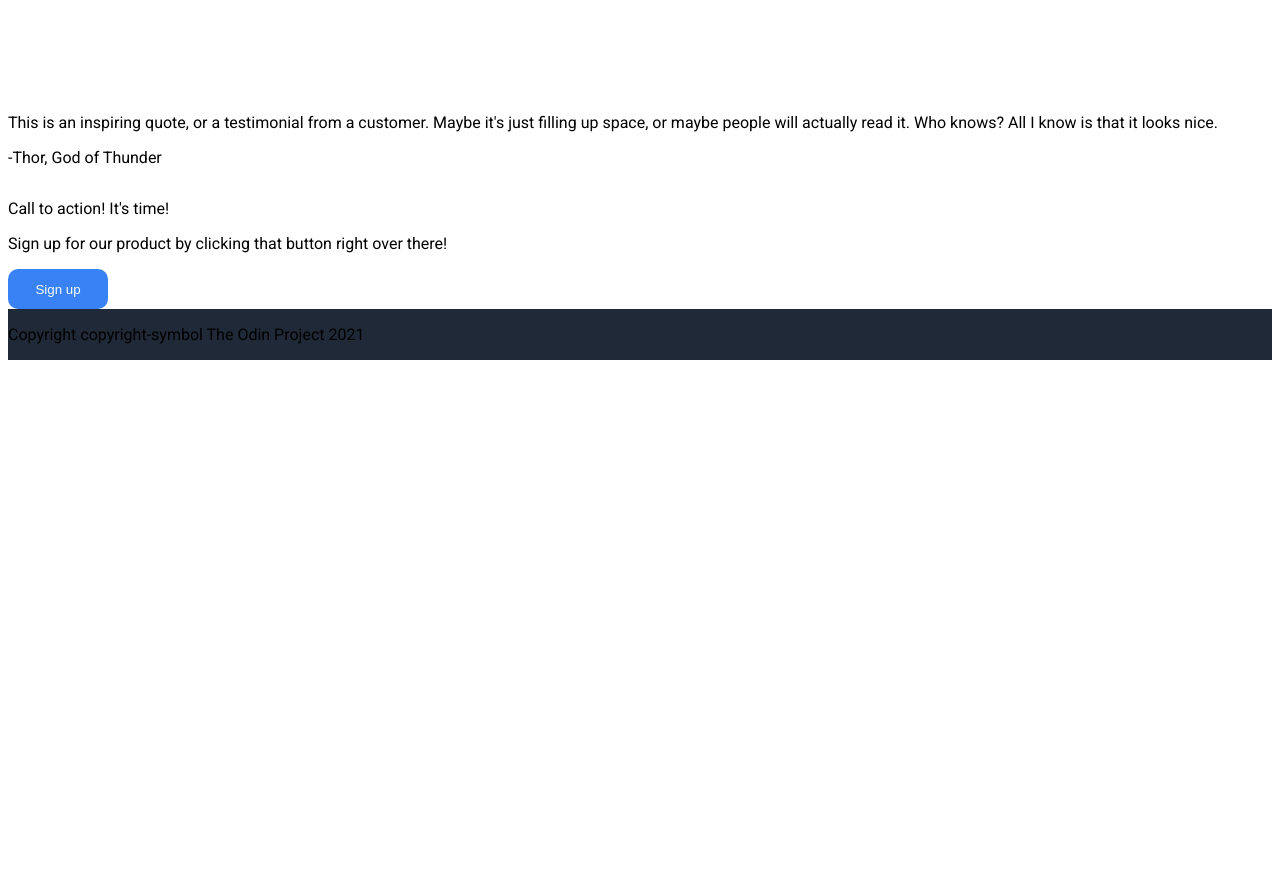
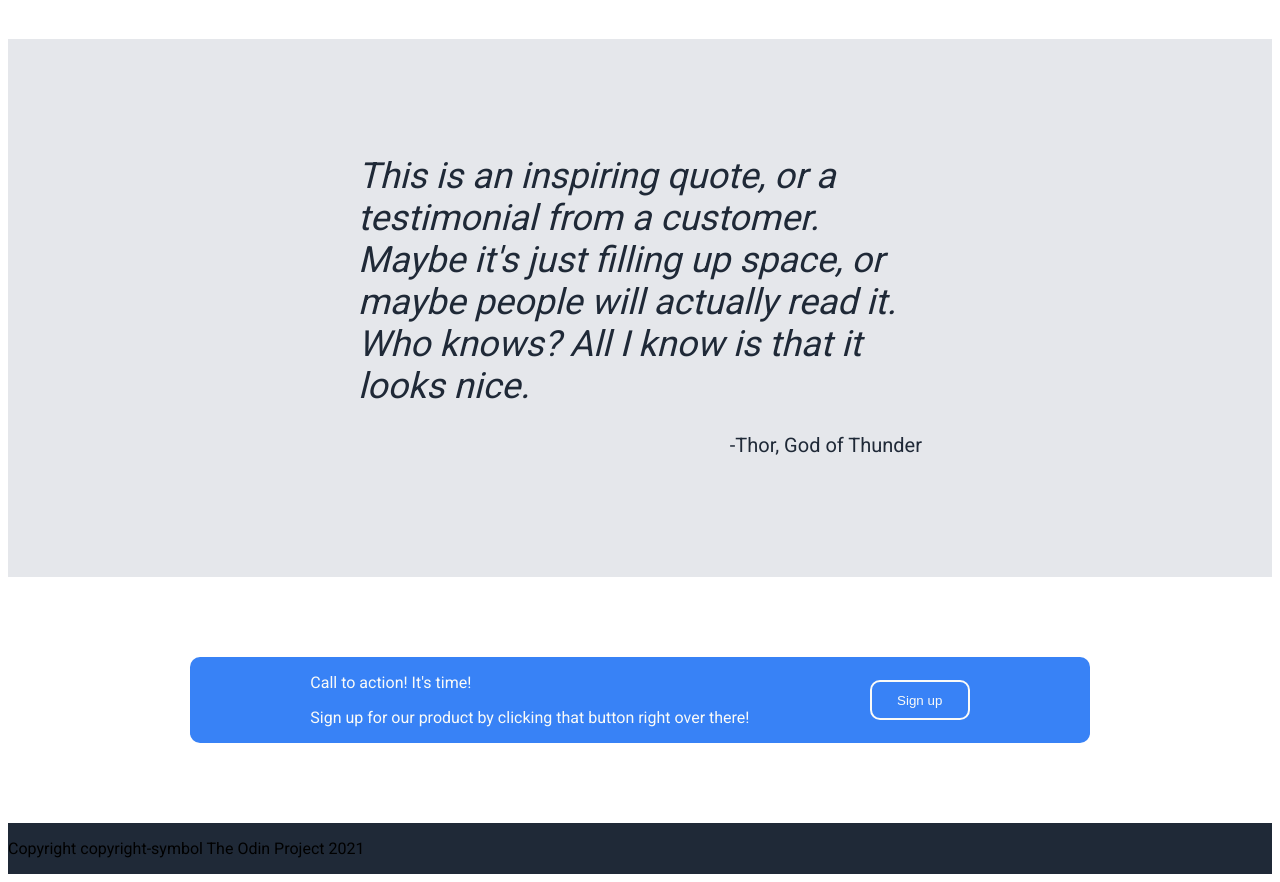
Before and after one commit to jodin22/odin-landing-page, a plain HTML site: page index.html in a window 1280 px wide. Shown: the part 1044-1926 px from the top of the page. Before the commit the page ends 1412 px from the top, so only its background shows below. Drawn offline with Linux system fonts and the light colour scheme.

Commit message:
Edit index and style with lots of comments - header and sections 1 to 4 are almost done - work in progress

```diff
--- a/index.html
+++ b/index.html
@@ -59,12 +59,14 @@
             <div class="quote">
                 <p>This is an inspiring quote, or a testimonial from a customer. Maybe it's just filling up space, or maybe
                 people will actually read it. Who knows? All I know is that it looks nice.</p>
-                <p>-Thor, God of Thunder</p>
+                <p class="quote-second">-Thor, God of Thunder</p>
             </div>
 
             <div class="call-action">
-                <p>Call to action! It's time!</p>
-                <p>Sign up for our product by clicking that button right over there!</p>
+                <div class="call-action-top">
+                    <p>Call to action! It's time!</p>
+                    <p>Sign up for our product by clicking that button right over there!</p>
+                </div>
                 <button>Sign up</button>
             </div>
 
--- a/style.css
+++ b/style.css
@@ -10,10 +10,16 @@
     color: #F9FAF8;
 }
 
+.header p {
+    margin-left: -45px;
+    padding: 0px;
+}
+
 ul {  /*unordered list becomes its own container so the links will be shown as a row */
     display: flex;
     list-style-type: none;
     gap: 18px;
+    margin-right: -45px;
 }
 
 li {
@@ -27,10 +33,10 @@ a {
 
 .container {  /* this contains all the sections below the header */
     display: flex;
-    flex-direction: column; /* each section will be on top of each other. each section will then be styled as a row
+    flex-direction: column; /* each section will be stacked on top of each. each section will then be styled as a row
     or as a column as needed */
     flex: 1 1 auto; /* this will make each section grow/shrink equally to fill up the
-    available space */
+    available space downward since the direction is column */
     font-family: Roboto, sans-serif;
 }
 
@@ -50,15 +56,27 @@ a {
     width: 350px;
 }
 
+/* .left-side {  this shows the same result as above. i thought maybe doing it this way, the bolded p and subtext p
+    would be closer together.
+    display: flex;
+    flex-direction: column;
+    row-gap: 15px; this doesn't reduce the space between the bolded p and the smaller p
+    width: 350px;
+    flex: none;  this doesn't do anything about the space between bolded p and smaller p
+} */
+
+
 .left-side .main {
     font-size: 48px;
     color: #F9FAF8;
     font-weight: 800;
+    margin-bottom: -10px; /*this makes the bold p and subtext p closer together */
 }
 
 .left-side .secondary {
     font-size: 18px;
     color: #E5E7EB;
+    justify-content: flex-start;
 }
 
 button {
@@ -103,9 +121,53 @@ button {
 }
 
 .card img {
-    flex: 1 1 auto;
+    flex: 1 1 auto;  /* this will make each section grow/shrink equally to fill up the
+    available space downward since the above .card is using direction column. by using flex: 1 1 auto, it will
+    make the cards/text uniform where if the image grows, the text is always at the bottom of the card. this was a tip
+    from the typical use cases from mdn flexbox */
     border-radius: 14px;
     border: 4px solid #3882F6;
+}
+
+.quote {
+    display: flex; /* this makes it flex in a row across the page. then i added a width to constrain the block of text,
+    but it stopped going across the page and only went up to the width. justify-content: center doesn't center it across the
+    page; only inside the width. */
+    flex-wrap: wrap;
+    /*width: 600px; don't use this b/c it creates a box around the quote and the color only is inside the box. need the
+    color to go across the whole div */
+    padding: 80px 350px 100px 350px; /* use this instead to shrink the content b/c the padding will push the text into
+    the center more */
+    justify-content: flex-end;
+    margin: auto; /* this centers the text*/
+    background-color: #E5E7EB;
+    font-size: 36px;
+    font-style: italic;
+    color: #1F2937;
+
+}
+
+.quote-second {
+    margin-top: -10px;
+    font-size: 20px;
+    font-style: normal;
+}
+
+.call-action {  /* the container has each section stacked as a column. then inside each section, it is using either row
+    or continuing as a column. here it is row. */
+    display: flex;
+    align-items: center;
+    justify-content: space-evenly;
+    width: 900px; /* to constrain the width so it isn't across the whole screen */
+    background-color: #3882F6;
+    margin: 80px auto; /* centers the box */
+    color: #F9FAF8;
+    border-radius: 10px;
+}
+
+.call-action button {
+    border-radius: 10px;
+    border: 2px solid;
 }
 
 .footer {
```
